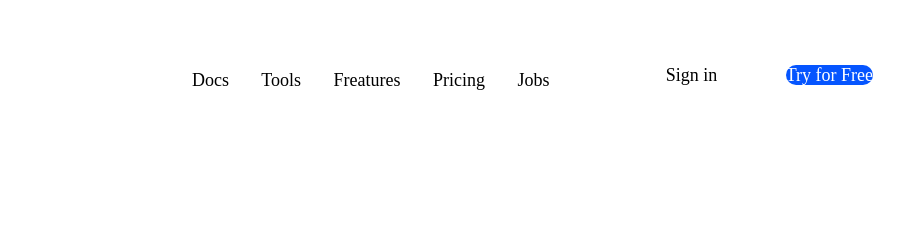
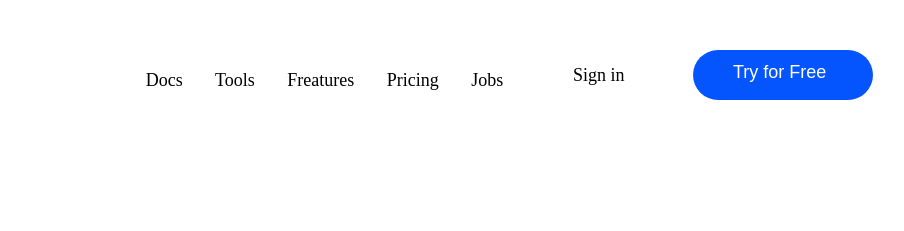
Before and after one commit to il061-rgb/work3, a plain HTML site: page index.html in a window 1280 px wide. Shown: the top 231 px of the page, 287-1191 px from the left. Drawn offline with Linux system fonts and the light colour scheme; a script that the page names is missing.

Commit message:
Конец

```diff
--- a/index.html
+++ b/index.html
@@ -23,7 +23,9 @@
         </div>
         <div class="right-section">
             <a class="Sign-in" href="#">Sign in</a>
-            <a class="Try-for-Free" href="#">Try for Free</a>
+            <div class="Try-for-Free-div">
+               <a href="#">Try for Free</a>
+            </div>
         </div>
     </header>
 
--- a/style.css
+++ b/style.css
@@ -44,16 +44,29 @@ html , body {margin: 0px;
 
 .right-section a p{
     font-size: 18px;
+
+}
+.Try-for-Free-div{
+  background-color: #0555FF;
+  border-radius: 30px;
+  width: 180px;
+  height: 50px;
+  position: relative;
+  top: -15px;
 }
 
-.Try-for-Free{
-    background-color: #0555FF;
+.Try-for-Free-div a{
     color: white;
+    font-family: Arial, Helvetica, sans-serif;
     font-size: 18px;
     text-decoration: none;
     border-radius: 20px;
     width: 180px;
     height: 50px;
+    position: relative;
+    top: 12px;
+    align-items: center;
+    right: -40px;
 }
 
 
```
